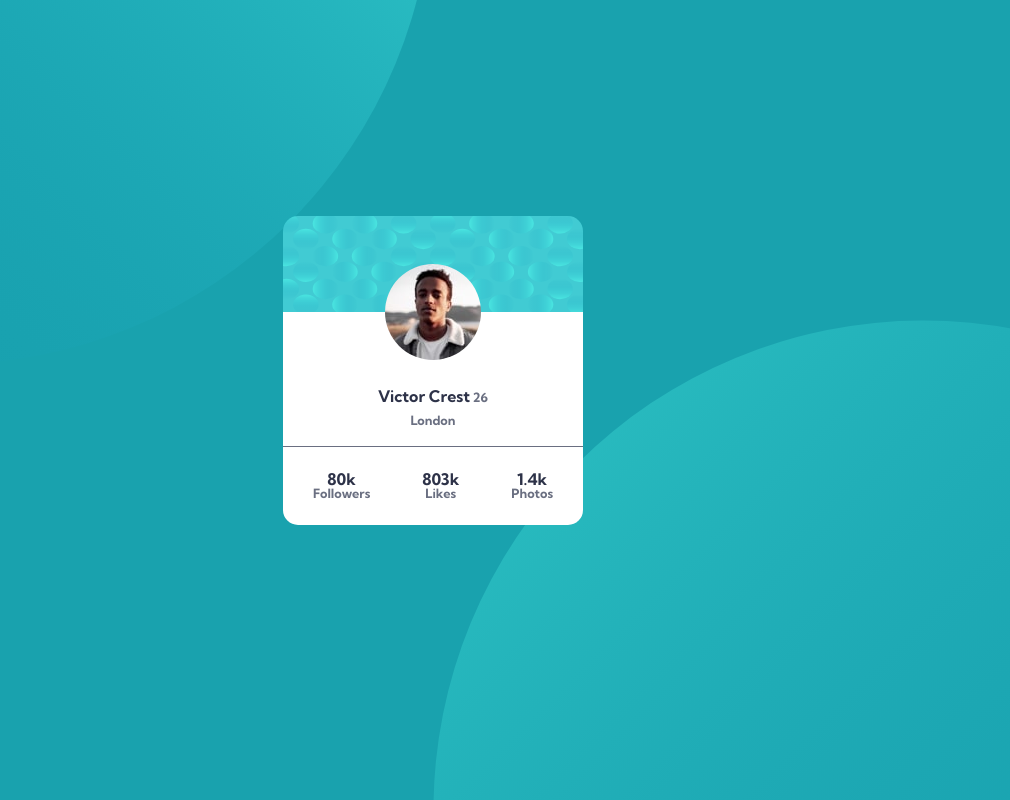
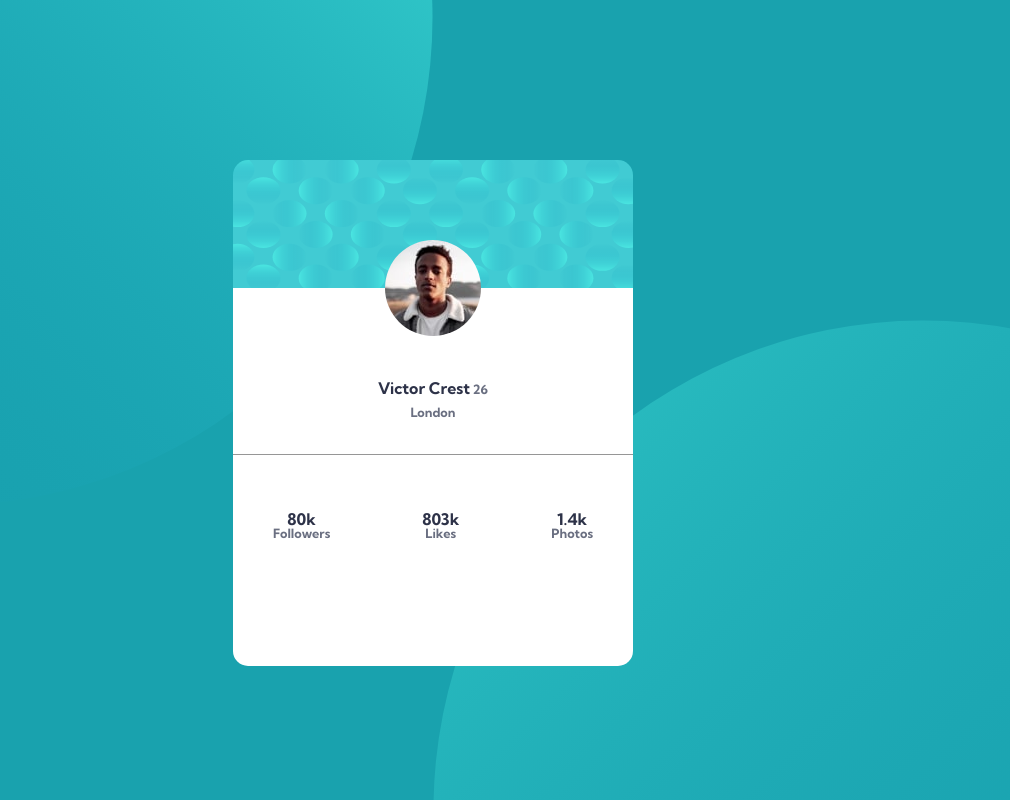
Before and after one commit to Andrei1810/project4.github.io, a plain HTML site: page Index.html in a window 1280 px wide. Shown: the whole page, without its empty margins (207-1217 px from the left). Drawn offline with Linux system fonts and the light colour scheme.

Commit message:
Add files via upload

```diff
--- a/style.css
+++ b/style.css
@@ -68,14 +68,14 @@ body{
 }
 .container{
 	border-radius:15px;
-	width: 300px;
-	height:80%;
+	width: 400px;
+	height:60vh;
 	padding-bottom:2%;
 	margin:0 auto;
-	margin-top:27vh;
+	margin-top:20vh;
 	background-image: url(bg-pattern-card.svg);
 	background-position:top;
-	background-size:100% 6rem;
+	background-size:100% 8rem;
 	background-repeat: no-repeat;
 	background-color:white;
 	font-family: 'Kumbh Sans', sans-serif;
@@ -86,17 +86,17 @@ body{
 	display:block;
 	position:relative;
 	margin:0 auto;
-	top:3rem;
+	top:5rem;
 	border-radius:50%;
 	width: 6rem;
 	height:6rem;
 }
 .text{
 	margin:0 auto;
-	margin-top:4.5rem;
-	margin-bottom:1.5rem;
-	padding-bottom:1rem;
-	border-bottom:1px solid  hsl(227, 10%, 46%);
+	margin-top:7.5rem;
+	margin-bottom:3.5rem;
+	padding-bottom:2rem;
+	border-bottom:1px solid hsl(0, 0%, 59%);
 }
 h1,h2{
 	text-align: center;
```
